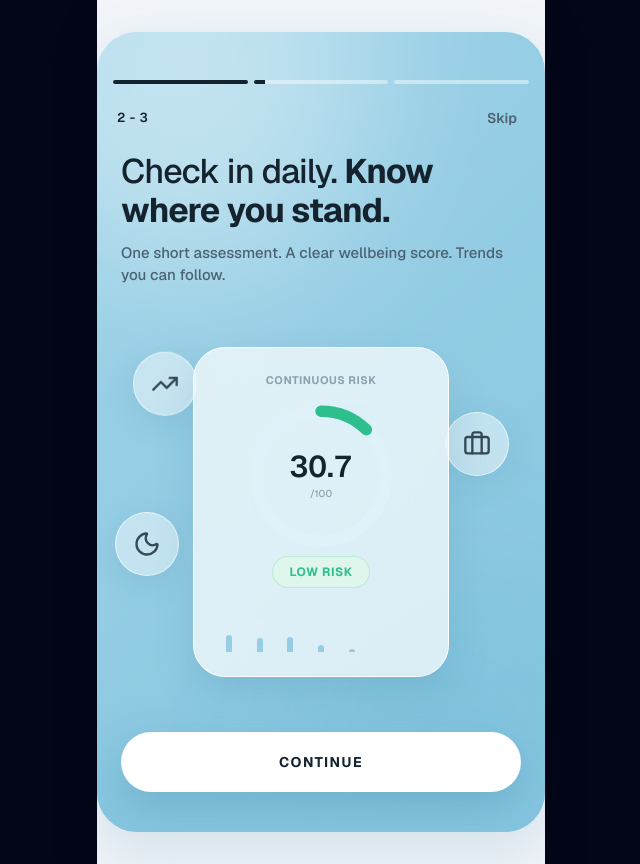
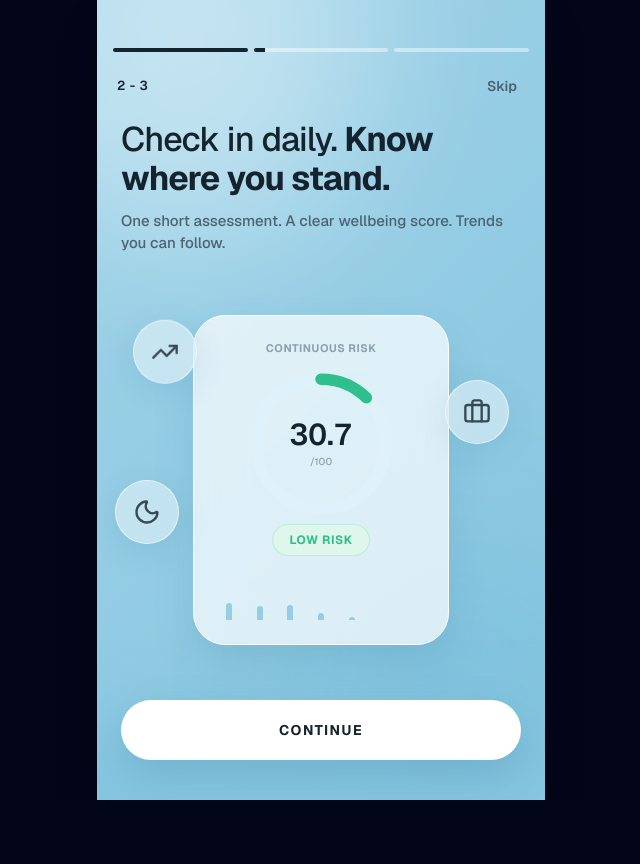
Before and after one commit to Susovan07-Slice/ManoBal, a Next.js app in the folder PS 26186_app/: page /welcome in a window 1280 px wide. Shown: the whole page, without its empty margins (319-959 px from the left). After the commit the page ends 800 px from the top, so only its background shows below. Built offline with nearby package versions, Linux system fonts and the light colour scheme; no server answers.

Commit message:
fix: Remove desktop md: classes causing white padding on onboarding screen

```diff
--- a/PS 26186_app/components/onboarding/StoryOnboarding.tsx
+++ b/PS 26186_app/components/onboarding/StoryOnboarding.tsx
@@ -183,9 +183,9 @@ export function StoryOnboarding() {
   const slide = SLIDES[currentSlide];
 
   return (
-    <div className="w-full h-full flex-1 min-h-[100dvh] bg-[#f1f5f9] flex flex-col md:py-8 items-center justify-center select-none z-50">
+    <div className="w-full h-full flex-1 min-h-[100dvh] flex flex-col items-center justify-center select-none z-50">
       <div
-        className="w-full flex-1 md:flex-none md:w-full md:h-[844px] md:max-h-[100dvh] md:rounded-[40px] relative overflow-hidden flex flex-col shadow-[0_20px_60px_rgba(31,110,140,0.15)]"
+        className="w-full flex-1 relative overflow-hidden flex flex-col"
         style={{ background: "linear-gradient(135deg, #9FD3E8 0%, #86C5DF 100%)" }}
         role="region"
         aria-roledescription="carousel"
@@ -272,13 +272,13 @@ export function StoryOnboarding() {
                 const pos = [
                   { top: "10%", left: "8%", delay: "0s", dur: "4s" },
                   { top: "50%", left: "4%", delay: "1.5s", dur: "5s" },
-                  { top: "25%", right: "8%", delay: "0.7s", dur: "4.5s" }
+                  { top: i === 2 ? "calc(10% + 220px)" : "25%", right: i === 2 ? "2%" : "8%", delay: "0.7s", dur: "4.5s" }
                 ][idx];
 
                 return (
                   <div
                     key={idx}
-                    className="absolute w-16 h-16 rounded-full bg-white/45 backdrop-blur-md shadow-[0_8px_32px_rgba(31,110,140,0.12)] flex items-center justify-center border border-white/60"
+                    className="absolute w-16 h-16 rounded-full bg-white/45 backdrop-blur-md shadow-[0_8px_32px_rgba(31,110,140,0.12)] flex items-center justify-center border border-white/60 z-30"
                     style={{
                       top: pos.top,
                       left: pos.left,
@@ -311,7 +311,7 @@ export function StoryOnboarding() {
                       <div className="absolute inset-0 rounded-full border border-white/50 scale-125" />
                       <div className={`w-full h-full bg-white/90 rounded-full shadow-[0_0_40px_rgba(255,255,255,0.8)] flex items-center justify-center border-4 border-white overflow-hidden ${isActive && !reducedMotion ? 'animate-pulse' : ''}`}>
                         <div className="w-full h-full relative opacity-100 flex items-center justify-center">
-                          <Image src="/logo.png" alt="ManoBal Logo" fill className="object-cover scale-110" priority onError={(e) => (e.currentTarget.style.display='none')} />
+                          <Image src="/logo.png" alt="ManoBal Logo" fill sizes="(max-width: 768px) 100vw, 33vw" className="object-cover scale-110" priority onError={(e) => (e.currentTarget.style.display='none')} />
                         </div>
                       </div>
                     </div>
@@ -359,7 +359,7 @@ export function StoryOnboarding() {
                       </div>
                       {/* Phone mockup — upper-right corner, staggered entrance */}
                       <div
-                        className="absolute top-[-5%] right-[4%] z-10"
+                        className="absolute top-[10%] right-[4%] z-10"
                         style={{
                           transition: reducedMotion ? 'none' : 'opacity 500ms cubic-bezier(.32,.72,0,1), transform 500ms cubic-bezier(.32,.72,0,1)',
                           transitionDelay: reducedMotion ? '0ms' : '150ms',
```
